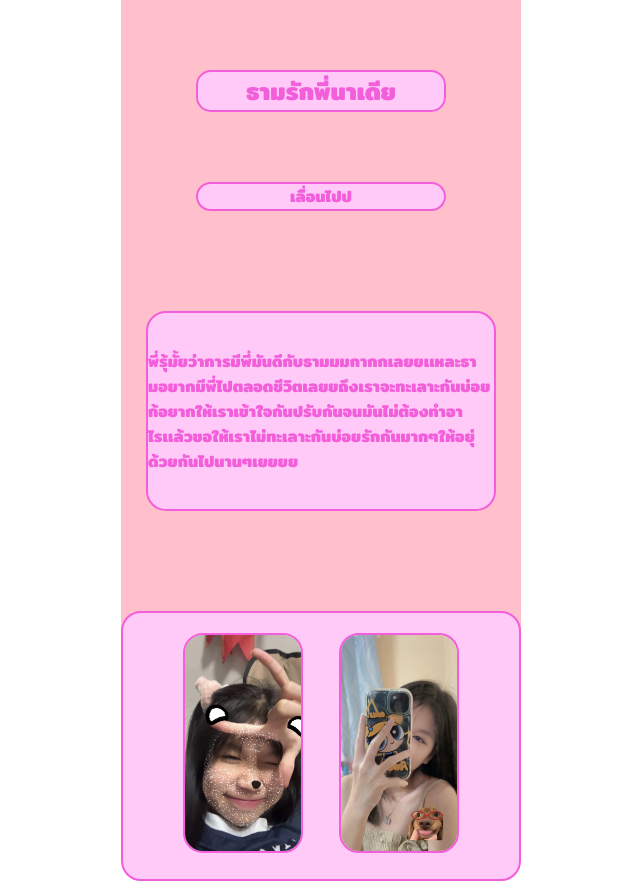
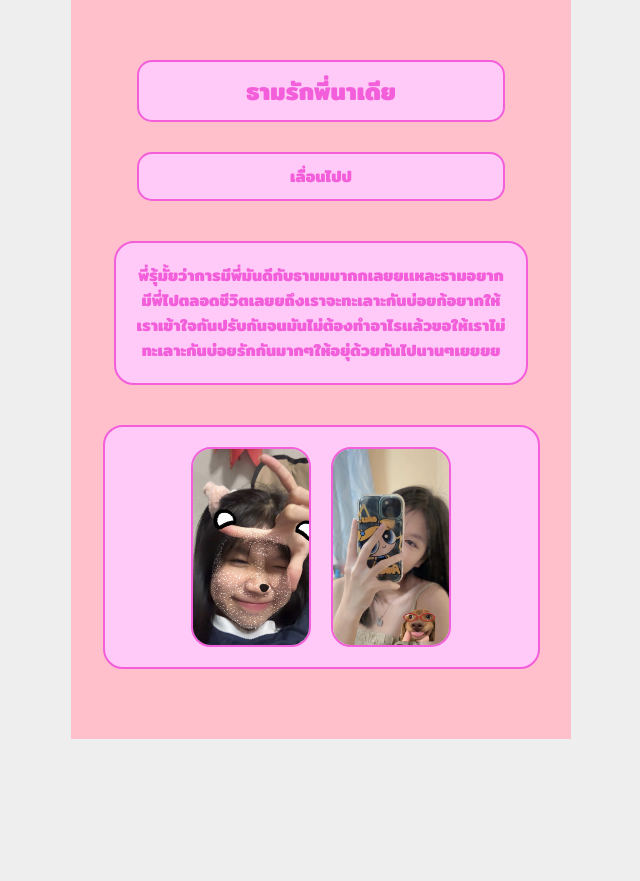
Before and after one commit to Tamzx-alt/into, a plain HTML site: page index.html in a window 1280 px wide. Shown: the whole page, without its empty margins (319-959 px from the left). After the commit the page ends 800 px from the top, so only its background shows below. Drawn offline with Linux system fonts and the light colour scheme.

Commit message:
Add files via upload

```diff
--- a/index.html
+++ b/index.html
@@ -7,7 +7,7 @@
     <link rel="stylesheet" href="style.css">
     <link href="https://fonts.googleapis.com/css2?family=Mitr:wght@200;300;400;500;600;700&display=swap" rel="stylesheet">
 </head>
-<meta name=”viewport“ content=”width device-width, initial-scale=1.0“>
+<meta name="viewport" content="width=device-width, initial-scale=1.0">
 <body>
     <div class="background">
         <div class="topbar">
@@ -17,7 +17,7 @@
             <h4>เลื่อนไปป</h4>
         </div>
         <div class="desiception">
-            <h4>พี่รุ้มั้ยว่าการมีพี่มันดีกับธามมมกากกเลยยเเหละธามอยากมีพี่ไปตลอดชีวิตเลยยถึงเราจะทะเลาะกันบ่อยก้อยากให้เราเข้าใจกันปรับกันจนมันไม่ต้องทำอาไรเเล้วขอให้เราไม่ทะเลาะกันบ่อยรักกันมากๆให้อยุ่ด้วยกันไปนานๆเยยยย</h4>
+            <h4>พี่รุ้มั้ยว่าการมีพี่มันดีกับธามมมากกเลยยเเหละธามอยากมีพี่ไปตลอดชีวิตเลยยถึงเราจะทะเลาะกันบ่อยก้อยากให้เราเข้าใจกันปรับกันจนมันไม่ต้องทำอาไรเเล้วขอให้เราไม่ทะเลาะกันบ่อยรักกันมากๆให้อยุ่ด้วยกันไปนานๆเยยยย</h4>
         </div>
         <div class="photo">
             <img src="photo-03.png" class="img1">
--- a/style.css
+++ b/style.css
@@ -1,79 +1,69 @@
 * {
+    margin: 0;
     padding: 0;
-    margin: 0;
     box-sizing: border-box;
 }
 
 body {
     font-family: "Mitr", sans-serif;
-    margin: 0;
+    background: #eee;
     display: flex;
     justify-content: center;
 }
 
+/* กล่องหลัก */
 .background {
     background-color: #FFC0CB;
-    width: 90%;
-    max-width: 400px;
-    margin: auto;
-    height: 844px;
-    justify-items: center;
+    width: 95%;
+    max-width: 500px;
+    padding: 30px 20px;
 }
 
-.topbar {
-    background-color:#FFCAF7;
+/* กล่องหัวบน */
+.topbar,
+.eattime {
+    background-color: #FFCAF7;
     color: #f35eda;
     text-align: center;
     border-radius: 15px;
-    width: 250px;
-    align-content: center;
-    border: solid 2.5px #f35eda;
-    margin: 70px;
+    border: 2.5px solid #f35eda;
+    padding: 10px;
+    width: 80%;
+    margin: 30px auto;
 }
 
-.eattime {
-    background-color:#FFCAF7;
+/* กล่องข้อความ */
+.desiception {
+    background-color: #FFCAF7;
     color: #f35eda;
+    border-radius: 20px;
+    border: 2.5px solid #f35eda;
+    padding: 20px;
+    margin: 40px auto;
+    width: 90%;
     text-align: center;
-    border-radius: 15px;
-    width: 250px;
-    align-content: center;
-    border: solid 2.5px #f35eda;
-    margin: 70px;
 }
 
-.desiception {
-    color:#f35eda;
+/* กล่องรูป */
+.photo {
+    background-color: #FFCAF7;
+    border: 2.5px solid #f35eda;
+    border-radius: 20px;
+    padding: 20px;
+    margin: 40px auto;
+    width: 95%;
+    text-align: center;
     display: flex;
-    background-color: #FFCAF7;
-    height: 200px;
-    width: 350px;
-    border-radius: 20px;
-    align-items: center;
-    border: solid 2.5px #f35eda;
-    margin: 100px;
-    transition :2s;
+    justify-content: center;
+    gap: 20px;
+    flex-wrap: wrap;
 }
 
-.photo {
-    width: 400px;
-    height: 270px;
-    background-color: #FFCAF7;
-    border: solid 2.5px #f35eda;
+/* รูป */
+.photo img {
+    width: 120px;
+    height: 200px;
+    object-fit: cover;
     border-radius: 20px;
-    align-content: center;
-    text-align: center;
-    transition :2s;
-    margin: 70px;
+    border: 2.5px solid #f35eda;
 }
-
-
-.photo img {
-    margin: 15px;
-}
-img {
-    width: 120px;
-    height: 220px;
-    border-radius: 20px;
-    border: solid 2.5px #f35eda;
-}
```
